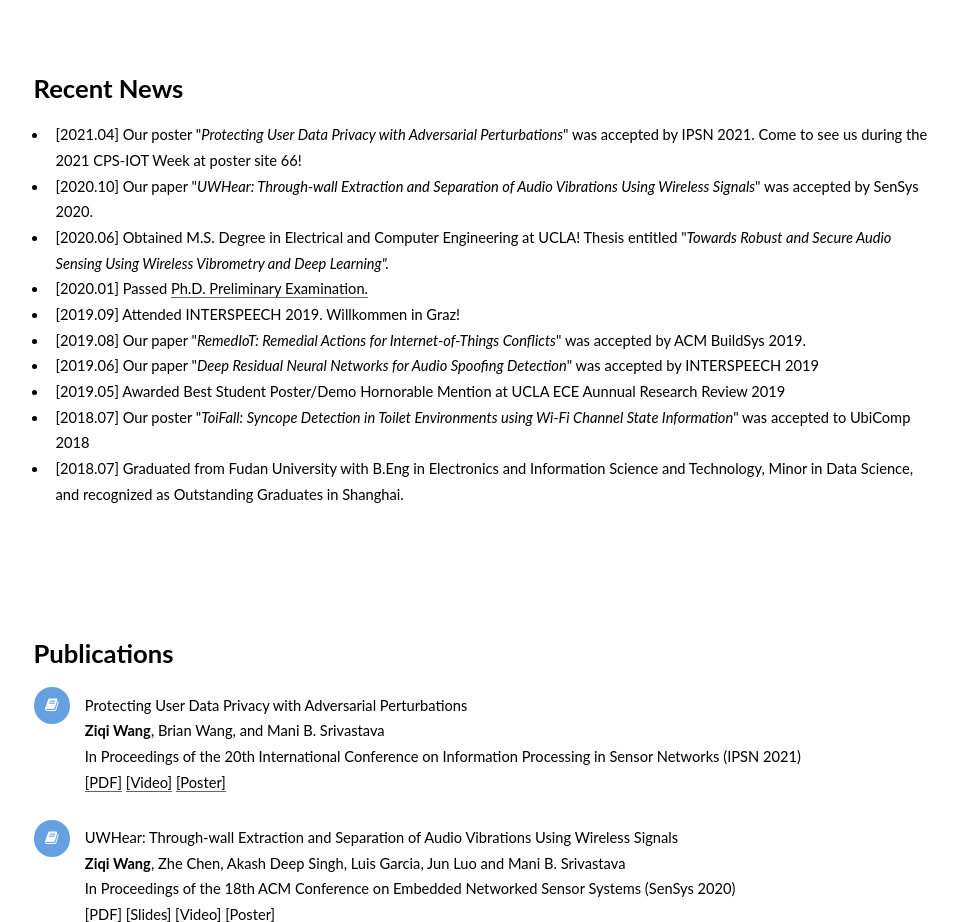
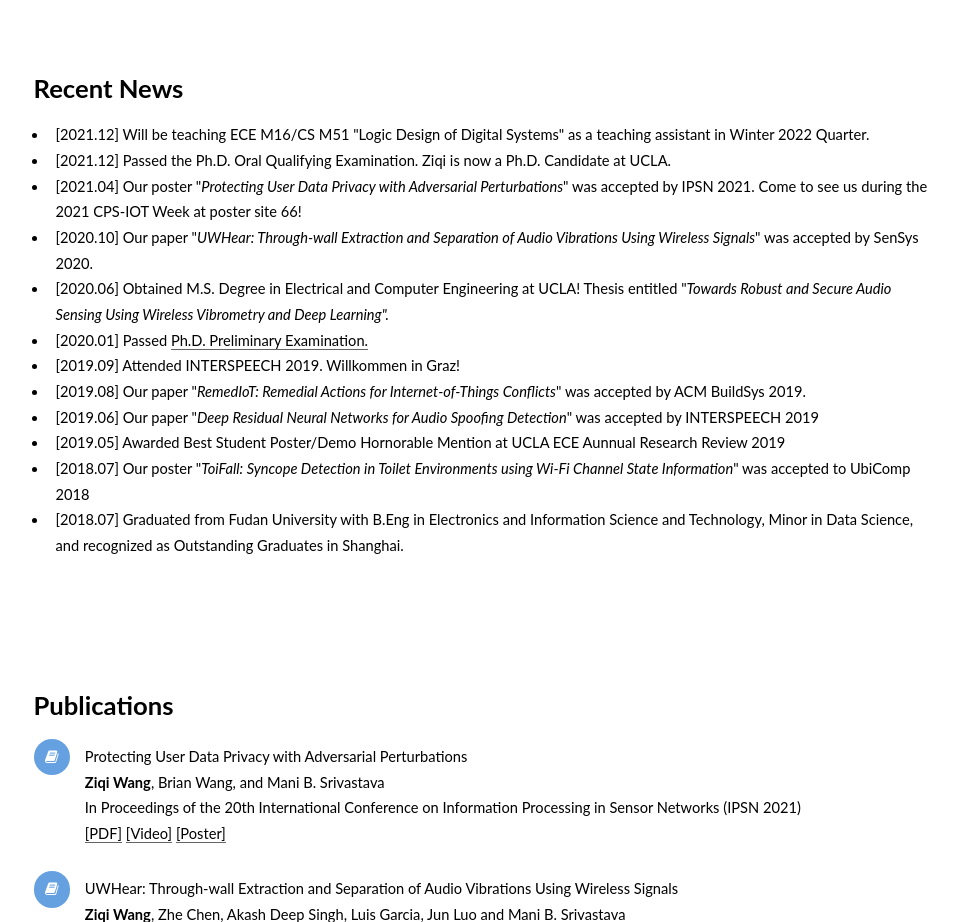
Before and after one commit to wangziqi000/wangziqi000.github.io, a plain HTML site: page index.html in a window 1280 px wide. Shown: the part 820-1742 px from the top of the page, without its empty margins (46-1004 px from the left). Drawn offline with Linux system fonts and the light colour scheme; grey boxes are pictures that could not be loaded.

Commit message:
ATC and teaching

```diff
--- a/index.html
+++ b/index.html
@@ -75,6 +75,8 @@
 								<h3>Recent News</h3>
 								<!-- <p></p> -->
 								<ul>
+									<li>[2021.12]&nbsp;Will be teaching ECE M16/CS M51 "Logic Design of Digital Systems" as a teaching assistant in Winter 2022 Quarter.</li>
+									<li>[2021.12]&nbsp;Passed the Ph.D. Oral Qualifying Examination. Ziqi is now a Ph.D. Candidate at UCLA.</li>
 									<li>[2021.04]&nbsp;Our poster "<i>Protecting User Data Privacy with Adversarial Perturbations</i>" was accepted by IPSN 2021. Come to see us during the 2021 CPS-IOT Week at poster site 66!</li>
 									<li>[2020.10]&nbsp;Our paper "<i>UWHear: Through-wall Extraction and Separation of Audio Vibrations Using Wireless Signals</i>" was accepted by SenSys 2020.</li>
 									<li>[2020.06]&nbsp;Obtained M.S. Degree in Electrical and Computer Engineering at UCLA! Thesis entitled "<i>Towards Robust and Secure Audio Sensing Using Wireless Vibrometry and Deep Learning".</i></li>
```
